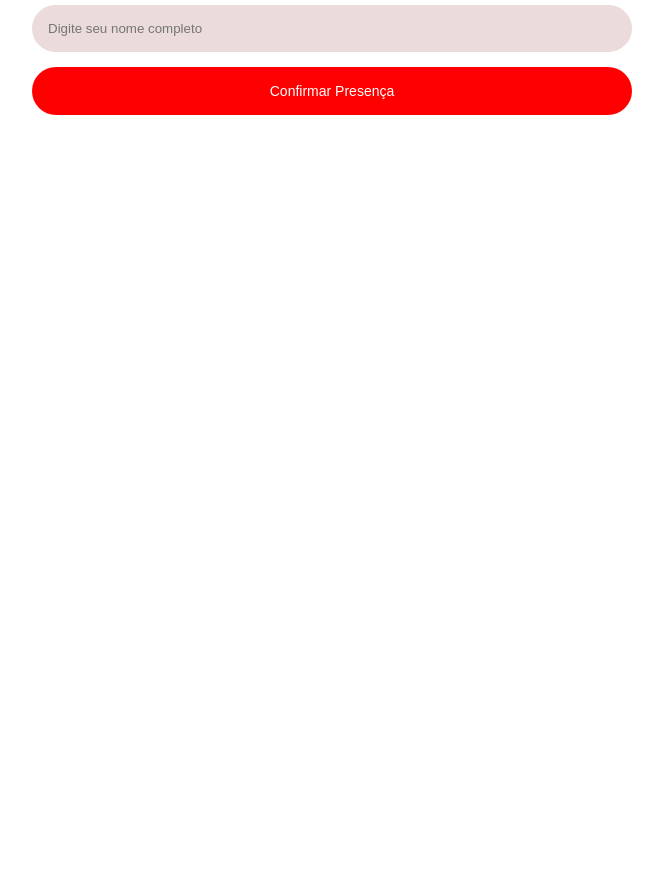
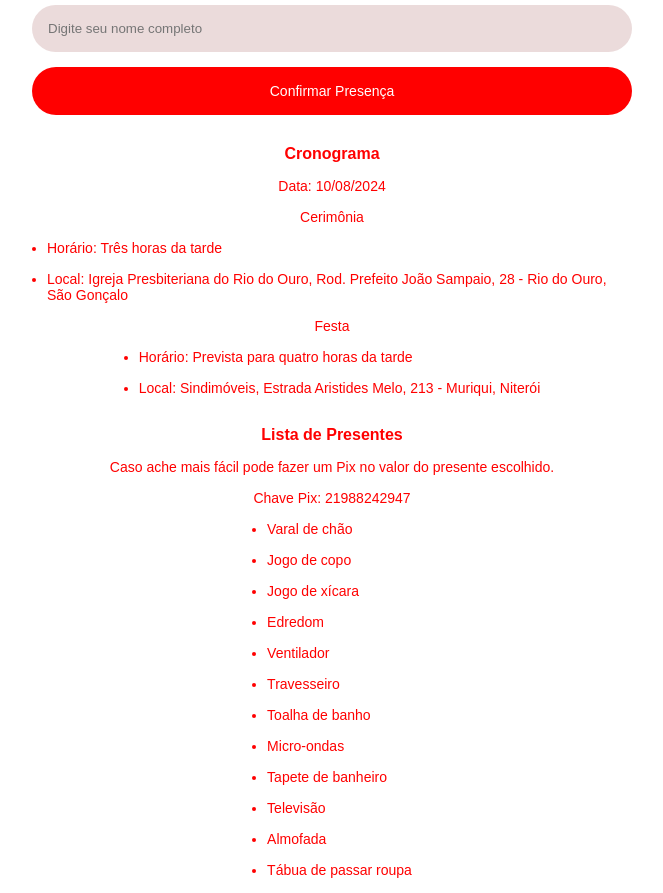
Before and after one commit to vitor-viana/convite-casamento, a plain HTML site: page index.html in a window 1280 px wide. Shown: the part 360-1253 px from the top of the page, without its empty margins (308-971 px from the left). Before the commit the page ends 800 px from the top, so only its background shows below. Drawn offline with Linux system fonts and the light colour scheme.

Commit message:
Cronograma e lista de presentes

```diff
--- a/index.html
+++ b/index.html
@@ -30,6 +30,43 @@
        </form>
     </div>
 
+    <div class="flex-container" id="cronograma">
+        <h2>Cronograma</h2>
+        <p>Data: 10/08/2024</p>
+
+        <p>Cerimônia</p>
+        <ul>
+            <li>Horário: Três horas da tarde</li>
+            <li>Local: Igreja Presbiteriana do Rio do Ouro, Rod. Prefeito João Sampaio, 28 - Rio do Ouro, São Gonçalo</li>
+        </ul>
+
+        <p>Festa</p>
+        <ul>
+            <li>Horário: Prevista para quatro horas da tarde</li>
+            <li>Local: Sindimóveis, Estrada Aristides Melo, 213 - Muriqui, Niterói</li>
+        </ul>
+    </div>
+
+    <div class="flex-container" id="lista-presente">
+        <h2>Lista de Presentes</h2>
+        <p>Caso ache mais fácil pode fazer um Pix no valor do presente escolhido.</p>
+        <p>Chave Pix: 21988242947</p>
+        <ul>
+            <li>Varal de chão</li>
+            <li>Jogo de copo</li>
+            <li>Jogo de xícara</li>
+            <li>Edredom</li>
+            <li>Ventilador</li>
+            <li>Travesseiro</li>
+            <li>Toalha de banho</li>
+            <li>Micro-ondas</li>
+            <li>Tapete de banheiro</li>
+            <li>Televisão</li>
+            <li>Almofada</li>
+            <li>Tábua de passar roupa</li>
+        </ul>
+    </div>
+
     <script src="script-form.js"></script>
 </body>
 </html>
--- a/style.css
+++ b/style.css
@@ -93,3 +93,17 @@ form button:disabled {
     cursor: not-allowed;
     background-color: #e54646;
 }
+
+#cronograma h2, #lista-presente h2 {
+    font-size: 16px;
+}
+
+#cronograma p, #lista-presente p {
+    margin-top: 15px;
+}
+
+#cronograma ul li, #lista-presente ul li {
+    margin-top: 15px;
+    margin-left: 15px;
+    font-size: 14px;
+}
```
